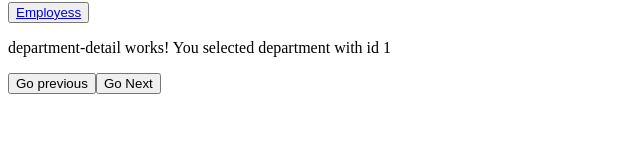
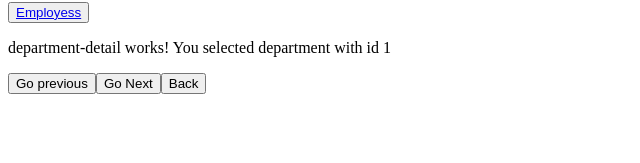
Before and after one commit to Ikhanmk/AngRouting, an Angular app: page /departments/1 in a window 1280 px wide. Shown: the part 117-280 px from the top of the page, without its empty margins (0-640 px from the left). Built offline with nearby package versions, Linux system fonts and the light colour scheme.

Commit message:
optional route

```diff
--- a/src/app/department-detail/department-detail.component.ts
+++ b/src/app/department-detail/department-detail.component.ts
@@ -10,6 +10,7 @@ import { ActivatedRoute, ParamMap, Router } from '@angular/router';
     </p>
     <button (click)='goPrevious()'>Go previous</button>
     <button (click)='goNext()'>Go Next</button>
+    <button (click)='gotoDepartments()'>Back</button>
   `,
   styles: [
   ]
@@ -39,5 +40,10 @@ export class DepartmentDetailComponent implements OnInit {
     this.router.navigate(['/departments', nextId]);
   }
 
+  gotoDepartments(){
+    let selectedId = this.departmentId ? this.departmentId : null;
+    this.router.navigate(['/departments',{id: selectedId}])
+  }
+
 
 }
```
